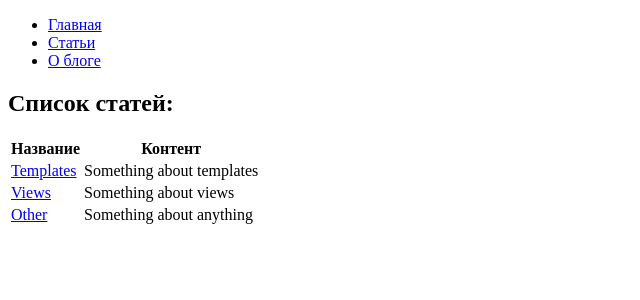
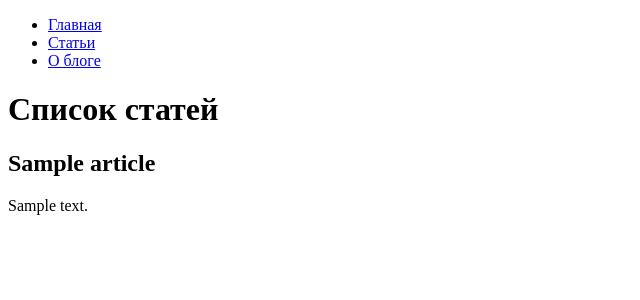
Before and after one commit to shortykevich/django-blog, a Django app: page /articles/ in a window 1280 px wide. Shown: the top 300 px of the page, without its empty margins (0-640 px from the left). Run offline with Django 5.2, Linux system fonts and the light colour scheme; tables that the repository leaves empty hold one stand-in row (values such as "Sample post").

Commit message:
Reworked articles.views

```diff
--- a/django_blog/articles/urls.py
+++ b/django_blog/articles/urls.py
@@ -6,6 +6,6 @@ app_name = 'articles'
 
 
 urlpatterns = [
-    path('', views.ArticlesListView.as_view(), name='list'),
+    path('', views.ArticlesIndexView.as_view(), name='list'),
     path('<str:tag>/<int:article_id>/', views.ArticleDetailView.as_view(), name='article'),
 ]
--- a/django_blog/articles/views.py
+++ b/django_blog/articles/views.py
@@ -1,20 +1,18 @@
 from django.views.generic import TemplateView
-from django.views.decorators.http import require_http_methods
+from django.shortcuts import render
 from .models import Article
-from django.http import Http404
 
 
-class ArticlesListView(TemplateView):
+class ArticlesIndexView(TemplateView):
     template_name = 'articles/index.html'
 
-    def get_context_data(self, **kwargs):
-        context = super().get_context_data(**kwargs)
-        context['articles'] = [
-            {'id': 1, 'title': 'Templates', 'content': 'Something about templates'},
-            {'id': 2, 'title': 'Views', 'content': 'Something about views'},
-            {'id': 3, 'title': 'Other', 'content': 'Something about anything'},
-        ]
-        return context
+    def get(self, request, *args, **kwargs):
+        articles = Article.objects.all()[:15]
+        return render(
+            request,
+            'articles/index.html',
+            context={'articles': articles}
+        )
 
 
 class ArticleDetailView(TemplateView):
--- a/templates/articles/index.html
+++ b/templates/articles/index.html
@@ -2,20 +2,11 @@
 
 {% block title %}Article Index Page{% endblock %}
 
+
 {% block content %}
-    <h2>Список статей:</h2>
-    <table>
-    <thead>
-        <th>Название</th>
-        <th>Контент</th>
-    </thead>
-    <tbody>
+    <h1>Список статей</h1>
     {% for article in articles %}
-        <tr>
-            <td><a href="{% url 'articles:article' tag='python' article_id=article.id %}">{{ article.title }}</a></td>
-            <td>{{ article.content }}</td>
-        </tr>
+        <h2>{{ article.name }}</h2>
+        <div>{{ article.body|slice:":200" }}</div>
     {% endfor %}
-    </tbody>
-    </table>
 {% endblock %}
```
